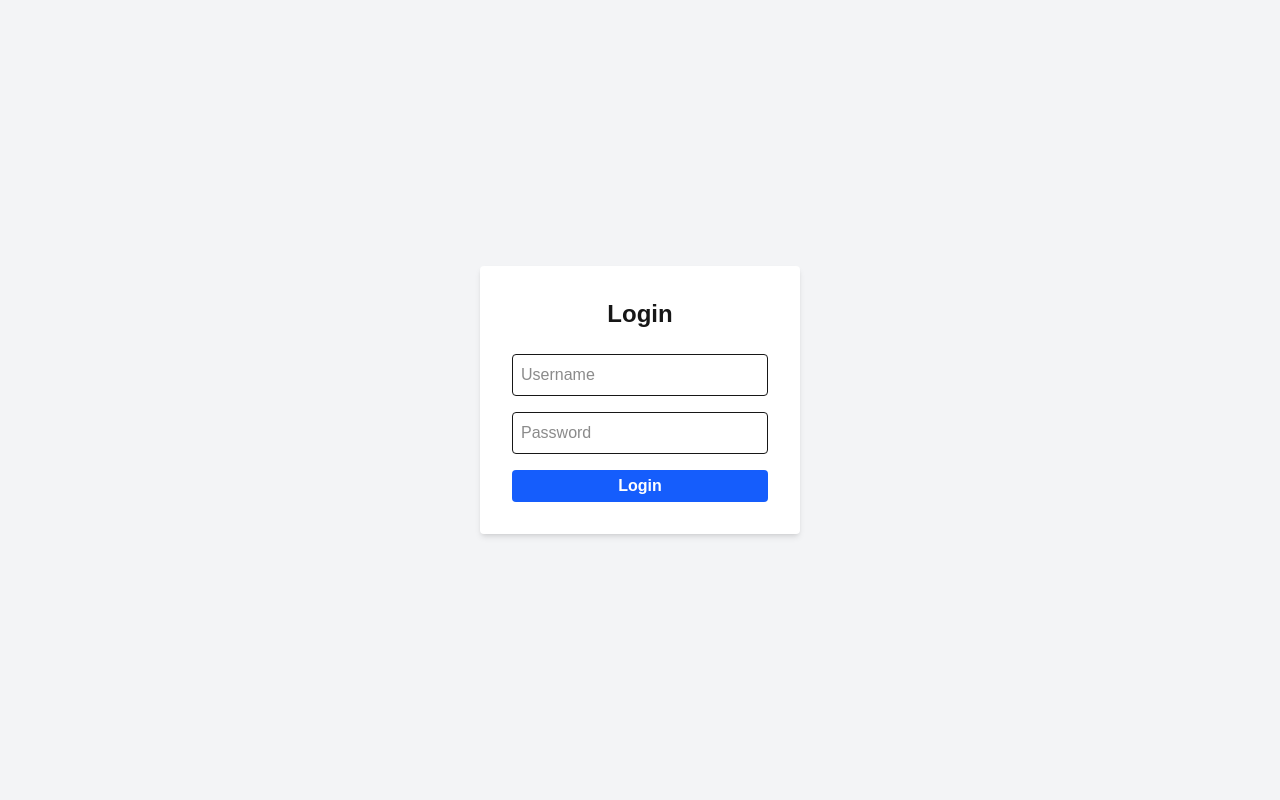
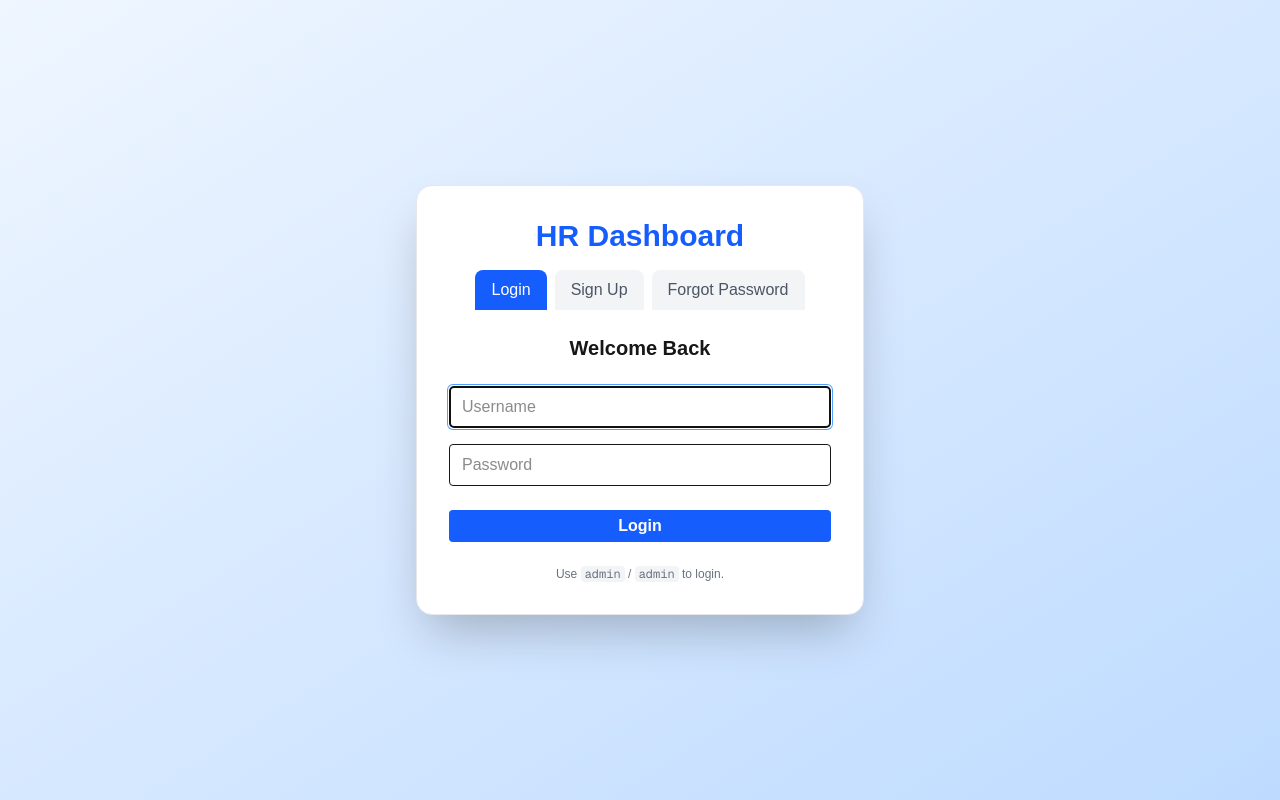
Before and after one commit to rakeshgit-ai/hr-dashboard, a Next.js app: page /login in a window 1280 px wide. Built offline with nearby package versions, Linux system fonts and the light colour scheme.

Commit message:
adding signup design

```diff
--- a/src/app/layout.tsx
+++ b/src/app/layout.tsx
@@ -9,6 +9,8 @@ import { usePathname } from "next/navigation";
 import { CreateUserModalProvider, useCreateUserModal } from "@/context/CreateUserModalContext";
 import CreateUserNavButton from "@/components/CreateUserNavButton";
 import CreateUserModal from "@/components/CreateUserModal";
+import React, { useEffect, useState } from "react";
+import { useRouter } from "next/navigation";
 
 const geistSans = Geist({
   variable: "--font-geist-sans",
@@ -73,3 +75,21 @@ function CreateUserModalWrapper({ departments }: { departments: string[] }) {
     />
   );
 }
+
+export function SomeProtectedPage() {
+  const isAuthenticated = useAuthStore((state) => state.isAuthenticated);
+  const router = useRouter();
+  const [checkedAuth, setCheckedAuth] = useState(false);
+
+  useEffect(() => {
+    if (!isAuthenticated) {
+      router.push("/login");
+    } else {
+      setCheckedAuth(true);
+    }
+  }, [isAuthenticated, router]);
+
+  if (!checkedAuth) return null;
+
+  // ...rest of your page...
+}
--- a/src/app/login/page.tsx
+++ b/src/app/login/page.tsx
@@ -1,50 +1,141 @@
 "use client";
 import React, { useState } from "react";
+import { useAuthStore } from "@/store/authStore";
 import { useRouter } from "next/navigation";
-import { useAuthStore } from "@/store/authStore";
 
 export default function LoginPage() {
-  const [username, setUsername] = useState("");
-  const [password, setPassword] = useState("");
+  const [tab, setTab] = useState<"login" | "signup" | "forgot">("login");
+  const [loginForm, setLoginForm] = useState({ username: "", password: "" });
+  const [signupForm, setSignupForm] = useState({ username: "", password: "", confirm: "" });
+  const [forgotEmail, setForgotEmail] = useState("");
   const [error, setError] = useState("");
+  const login = useAuthStore((s) => s.login);
   const router = useRouter();
-  const login = useAuthStore((state) => state.login);
 
-  const handleSubmit = (e: React.FormEvent) => {
+  const handleLogin = (e: React.FormEvent) => {
     e.preventDefault();
-    const success = login(username, password);
-    if (success) {
+    if (login(loginForm.username, loginForm.password)) {
       router.push("/");
     } else {
-      setError("Invalid credentials. Try admin/admin.");
+      setError("Invalid credentials");
     }
   };
 
   return (
-    <div className="flex items-center justify-center min-h-screen bg-gray-100 dark:bg-gray-900">
-      <form
-        onSubmit={handleSubmit}
-        className="bg-white dark:bg-gray-800 p-8 rounded shadow-md flex flex-col gap-4 w-full max-w-xs"
+    <div className="min-h-screen flex items-center justify-center bg-gradient-to-br from-blue-50 to-blue-200 dark:from-gray-900 dark:to-gray-800">
+      <div className="bg-white dark:bg-gray-900 p-8 rounded-2xl shadow-2xl w-full max-w-md border border-gray-200 dark:border-gray-700">
+        <div className="flex flex-col items-center mb-6">
+          {/* Logo or App Name */}
+          <div className="mb-2">
+            <span className="text-3xl font-extrabold text-blue-600 dark:text-blue-400">HR Dashboard</span>
+          </div>
+          <div className="flex gap-2 mt-2">
+            <button
+              className={`px-4 py-2 rounded-t-lg font-medium transition-colors ${
+                tab === "login"
+                  ? "bg-blue-600 text-white"
+                  : "bg-gray-100 dark:bg-gray-800 text-gray-600 dark:text-gray-300 hover:bg-blue-100"
+              }`}
+              onClick={() => setTab("login")}
             >
-        <h2 className="text-2xl font-bold mb-2 text-center">Login</h2>
+              Login
+            </button>
+            <button
+              className={`px-4 py-2 rounded-t-lg font-medium transition-colors ${
+                tab === "signup"
+                  ? "bg-blue-600 text-white"
+                  : "bg-gray-100 dark:bg-gray-800 text-gray-600 dark:text-gray-300 hover:bg-blue-100"
+              }`}
+              onClick={() => setTab("signup")}
+            >
+              Sign Up
+            </button>
+            <button
+              className={`px-4 py-2 rounded-t-lg font-medium transition-colors ${
+                tab === "forgot"
+                  ? "bg-blue-600 text-white"
+                  : "bg-gray-100 dark:bg-gray-800 text-gray-600 dark:text-gray-300 hover:bg-blue-100"
+              }`}
+              onClick={() => setTab("forgot")}
+            >
+              Forgot Password
+            </button>
+          </div>
+        </div>
+
+        {tab === "login" && (
+          <form className="flex flex-col gap-4" onSubmit={handleLogin}>
+            <h2 className="text-xl font-semibold mb-2 text-center">Welcome Back</h2>
             <input
-          className="border rounded p-2"
+              className="border rounded px-3 py-2 focus:ring-2 focus:ring-blue-400"
               placeholder="Username"
-          value={username}
-          onChange={e => setUsername(e.target.value)}
-          required
+              value={loginForm.username}
+              onChange={e => setLoginForm(f => ({ ...f, username: e.target.value }))}
+              autoFocus
             />
             <input
-          className="border rounded p-2"
+              className="border rounded px-3 py-2 focus:ring-2 focus:ring-blue-400"
+              type="password"
               placeholder="Password"
+              value={loginForm.password}
+              onChange={e => setLoginForm(f => ({ ...f, password: e.target.value }))}
+            />
+            {error && <div className="text-red-500 text-sm text-center">{error}</div>}
+            <button className="btn btn-primary w-full mt-2" type="submit">
+              Login
+            </button>
+            <div className="text-xs text-gray-500 text-center mt-2">
+              Use <span className="font-mono bg-gray-100 px-1 rounded">admin</span> /{" "}
+              <span className="font-mono bg-gray-100 px-1 rounded">admin</span> to login.
+            </div>
+          </form>
+        )}
+
+        {tab === "signup" && (
+          <form className="flex flex-col gap-4">
+            <h2 className="text-xl font-semibold mb-2 text-center">Create Account</h2>
+            <input
+              className="border rounded px-3 py-2 focus:ring-2 focus:ring-blue-400"
+              placeholder="Username"
+              value={signupForm.username}
+              onChange={e => setSignupForm(f => ({ ...f, username: e.target.value }))}
+            />
+            <input
+              className="border rounded px-3 py-2 focus:ring-2 focus:ring-blue-400"
               type="password"
-          value={password}
-          onChange={e => setPassword(e.target.value)}
-          required
+              placeholder="Password"
+              value={signupForm.password}
+              onChange={e => setSignupForm(f => ({ ...f, password: e.target.value }))}
             />
-        {error && <span className="text-red-500 text-sm">{error}</span>}
-        <button className="btn btn-primary w-full" type="submit">Login</button>
+            <input
+              className="border rounded px-3 py-2 focus:ring-2 focus:ring-blue-400"
+              type="password"
+              placeholder="Confirm Password"
+              value={signupForm.confirm}
+              onChange={e => setSignupForm(f => ({ ...f, confirm: e.target.value }))}
+            />
+            <button className="btn btn-primary w-full mt-2" type="button" disabled>
+              Sign Up (Coming Soon)
+            </button>
           </form>
+        )}
+
+        {tab === "forgot" && (
+          <form className="flex flex-col gap-4">
+            <h2 className="text-xl font-semibold mb-2 text-center">Reset Password</h2>
+            <input
+              className="border rounded px-3 py-2 focus:ring-2 focus:ring-blue-400"
+              type="email"
+              placeholder="Enter your email"
+              value={forgotEmail}
+              onChange={e => setForgotEmail(e.target.value)}
+            />
+            <button className="btn btn-primary w-full mt-2" type="button" disabled>
+              Send Reset Link (Coming Soon)
+            </button>
+          </form>
+        )}
+      </div>
     </div>
   );
 }
```
Lines whose indentation alone changed are shown as unchanged.
